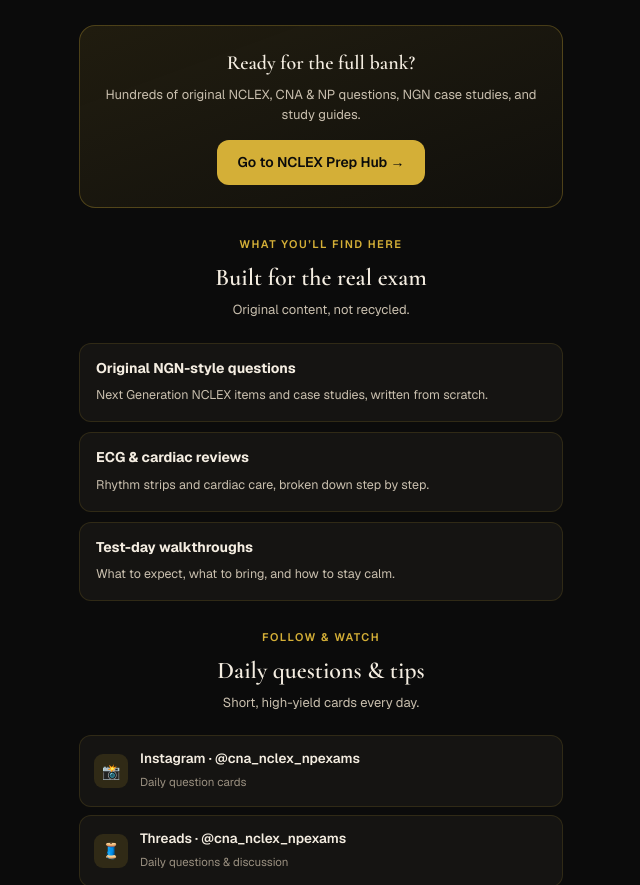
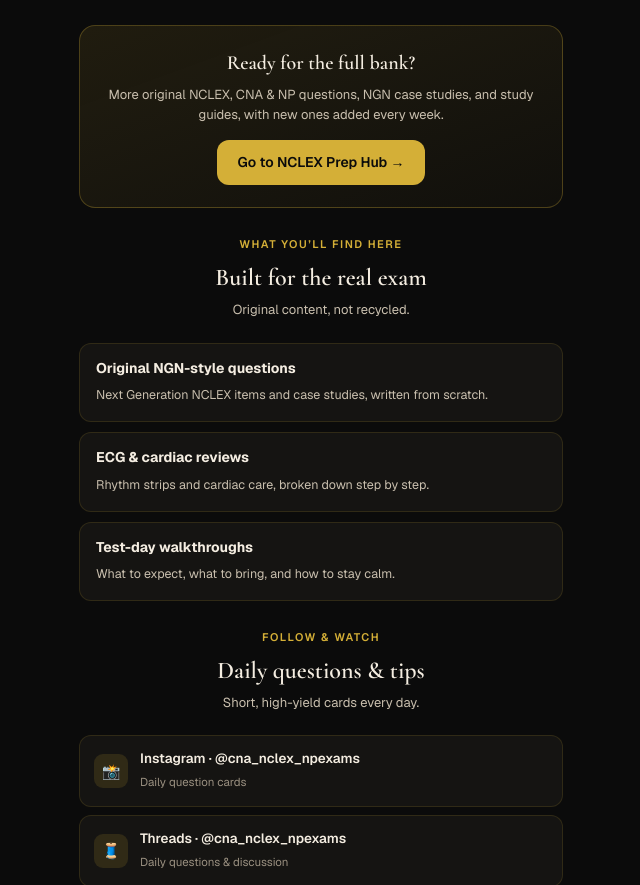
Before and after one commit to tysonreed212-glitch/tysonreed212-glitch.github.io, a plain HTML site: page index.html in a window 1280 px wide. Shown: the part 10461-11346 px from the top of the page, without its empty margins (319-959 px from the left). Drawn offline with nearby package versions, Linux system fonts and the light colour scheme.

Commit message:
Soften full-bank claim

```diff
--- a/index.html
+++ b/index.html
@@ -494,7 +494,7 @@ footer strong { color: var(--ink2); }
   <!-- HUB CTA -->
   <div class="hub">
     <h3>Ready for the full bank?</h3>
-    <p>Hundreds of original NCLEX, CNA &amp; NP questions, NGN case studies, and study guides.</p>
+    <p>More original NCLEX, CNA &amp; NP questions, NGN case studies, and study guides, with new ones added every week.</p>
     <a class="btn btn-primary" href="https://nclexcnanp.netlify.app" target="_blank" rel="noopener">Go to NCLEX Prep Hub →</a>
   </div>
 
```
